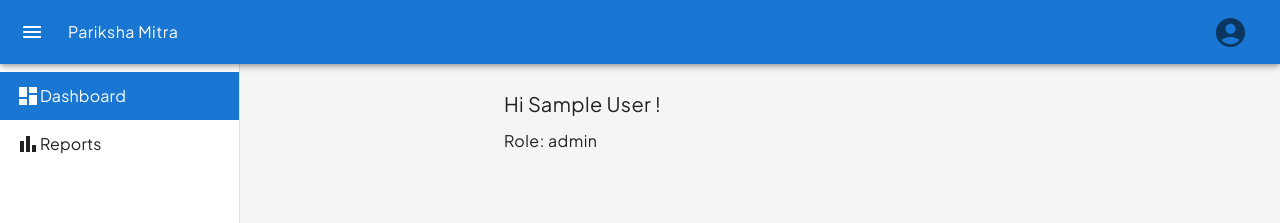
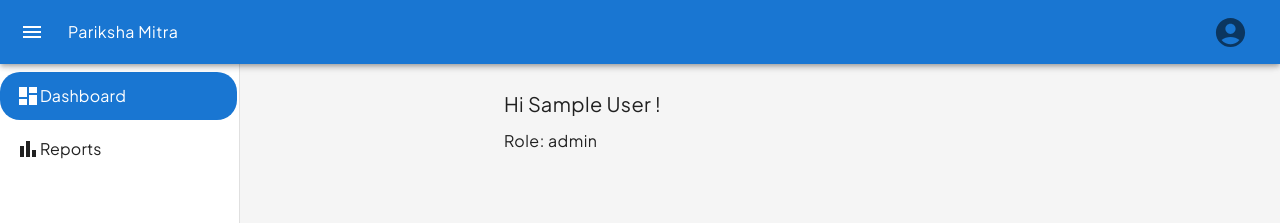
Before and after one commit to Rajvardhan-Desai/pariksha-mitra, a React (Vite) app in the folder client/: page /home in a window 1280 px wide. Shown: the top 223 px of the page. Built offline with nearby package versions, Linux system fonts and the light colour scheme; sample sign-in values are in the browser's storage.

Commit message:
update home.jsx

```diff
--- a/client/src/pages/Home.jsx
+++ b/client/src/pages/Home.jsx
@@ -1,4 +1,3 @@
-// Home.jsx
 import React, { useState, useContext } from "react";
 import {
     AppBar,
@@ -15,7 +14,9 @@ import {
     Tooltip,
     Menu,
     MenuItem,
-    Avatar
+    Avatar,
+    useMediaQuery,
+    useTheme
 } from "@mui/material";
 import {
     Menu as MenuIcon,
@@ -39,6 +40,10 @@ const Home = () => {
 
     // Consume AuthContext
     const { user, logout } = useContext(AuthContext);
+
+    // Media query hook for responsiveness
+    const theme = useTheme();
+    const isMobile = useMediaQuery(theme.breakpoints.down("sm"));
 
     const handleDrawerToggle = () => {
         setIsDrawerOpen(!isDrawerOpen);
@@ -85,7 +90,7 @@ const Home = () => {
                 <Toolbar sx={{ display: "flex", justifyContent: "space-between" }}>
                     {/* Left: Hamburger Menu and Title */}
                     <Box display="flex" alignItems="center">
-                        {/* Always show the hamburger icon */}
+                        {/* Always show the hamburger icon on mobile */}
                         <IconButton
                             color="inherit"
                             edge="start"
@@ -108,10 +113,10 @@ const Home = () => {
                                 aria-haspopup="true"
                                 aria-label="Open profile menu"
                             >
-                                {user.avatarUrl ? (
+                               {user.avatarUrl ? (
                                     <Avatar alt={user.name} src={user.avatarUrl} />
                                 ) : (
-                                    <AccountCircle fontSize="large" />
+                                <AccountCircle fontSize="large" />
                                 )}
                             </IconButton>
                         </Tooltip>
@@ -138,8 +143,8 @@ const Home = () => {
                     {user.avatarUrl ? (
                         <Avatar alt={user.name} src={user.avatarUrl} sx={{ mr: 2, width: 50, height: 50 }} />
                     ) : (
-                        <AccountCircle fontSize="large" sx={{ mr: 2, width: 50, height: 50 }} />
-                    )}
+                    <AccountCircle fontSize="large" sx={{ mr: 2, width: 50, height: 50 }} />
+                   )}
                     <Box>
                         <Typography variant="body1" fontWeight="bold">
                             {user.name}
@@ -158,10 +163,11 @@ const Home = () => {
                 </MenuItem>
             </Menu>
 
-            {/* Sidebar Drawer (Permanent) */}
+            {/* Sidebar Drawer */}
             <Drawer
-                variant="permanent"
+                variant={isMobile ? "temporary" : "permanent"}
                 open={isDrawerOpen}
+                onClose={handleDrawerToggle}
                 sx={{
                     width: drawerWidth,
                     flexShrink: 0,
@@ -170,11 +176,13 @@ const Home = () => {
                         boxSizing: "border-box",
                         transition: "width 0.3s",
                     },
+                    display: isMobile ? 'block' : 'block',
                 }}
+                ModalProps={{ keepMounted: true }}
             >
                 <Toolbar />
                 <Box sx={{ overflow: "auto" }}>
-                    <List>
+                    <List >
                         {navItems.map((item) => (
                             <Tooltip
                                 title={isDrawerOpen ? "" : item.text}
@@ -186,13 +194,17 @@ const Home = () => {
                                     onClick={() => handleNavigation(item.route)}
                                     selected={selectedRoute === item.route}
                                     sx={{
-                                        justifyContent: isDrawerOpen ? "flex-start" : "center",
+                                        justifyContent: isDrawerOpen ? "center" : "center",
                                         paddingLeft: isDrawerOpen ? 2 : 1,
+                                        marginBottom:"5px",
+                                        width:"99%",
+                                        borderRadius: "20px", // Rounded corners for the selected item
                                         ...(selectedRoute === item.route && {
-                                            backgroundColor: 'primary.main',
+                                            backgroundColor: 'primary.main', // Background color for selected item
                                             color: 'white',
+                                            borderRadius: "20px", // Keep the rounded corners on selection
                                             '&:hover': {
-                                                backgroundColor: 'primary.dark',
+                                                backgroundColor: 'primary.dark', // Change color on hover if needed
                                             }
                                         })
                                     }}
@@ -222,7 +234,7 @@ const Home = () => {
                     flexGrow: 1,
                     bgcolor: "background.default",
                     p: 3,
-                    marginLeft: `${drawerWidth}px`,
+                    marginLeft: `${isMobile ? 0 : drawerWidth}px`,
                     transition: "margin-left 0.3s",
                     overflowY: "auto",
                 }}
```
